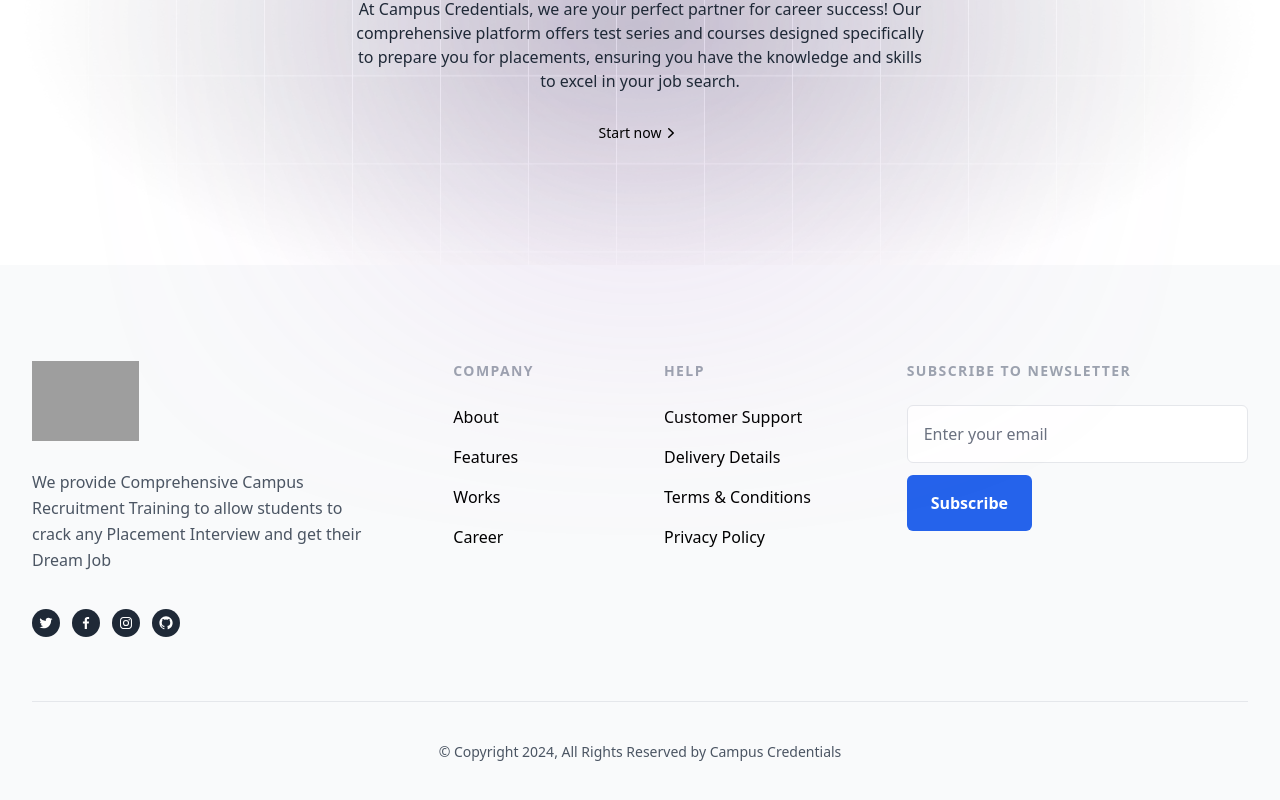
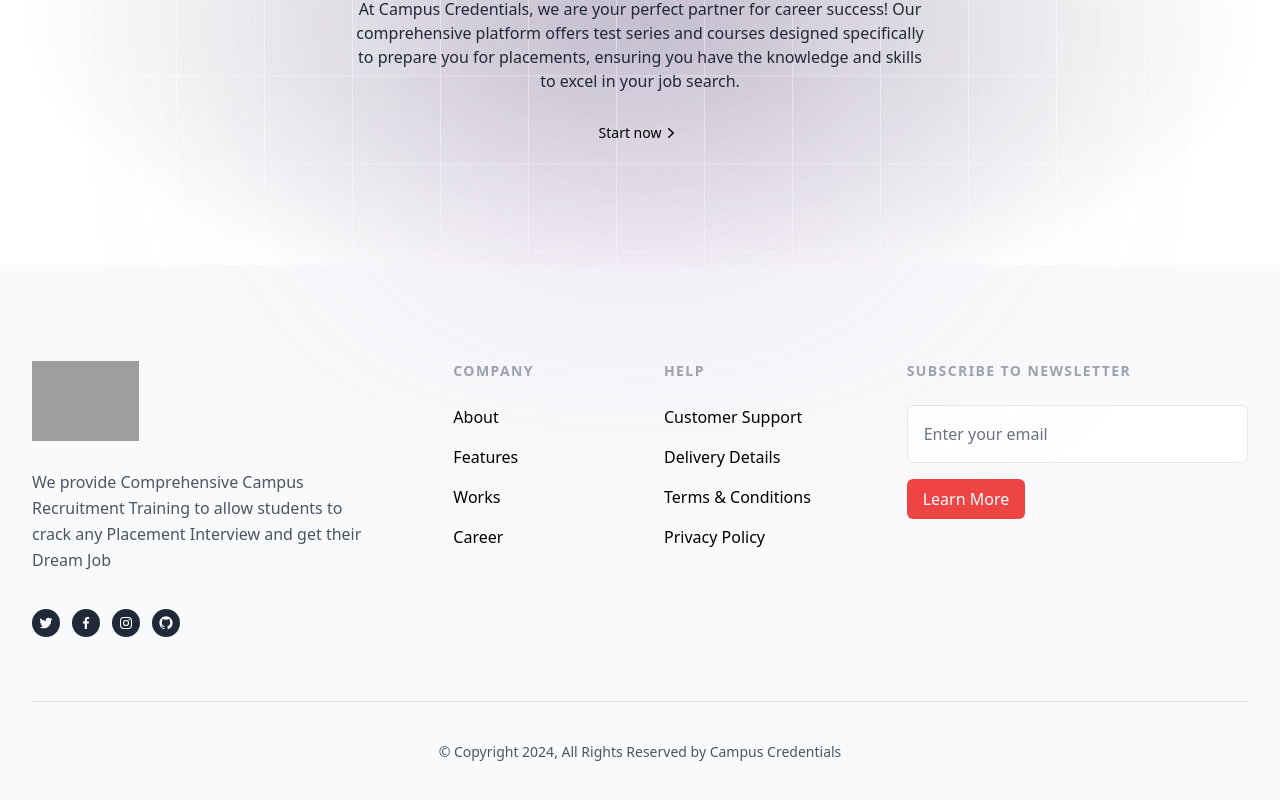
Before and after one commit to sudarsonhalder/Campus-Credentials-Official-Website, a Next.js app: page / in a window 1280 px wide. Shown: the part 5155-5955 px from the top of the page. Built offline with nearby package versions, Linux system fonts and the light colour scheme; grey boxes are pictures that could not be loaded.

Commit message:
Update Footer.jsx

```diff
--- a/components/ui/Footer/Footer.jsx
+++ b/components/ui/Footer/Footer.jsx
@@ -107,8 +107,9 @@ const Footer = () => {
                             <input type="email" name="email" id="email" placeholder="Enter your email" class="block w-full p-4 text-black placeholder-gray-500 transition-all duration-200 bg-white border border-gray-200 rounded-md focus:outline-none focus:border-blue-600 caret-blue-600" />
                         </div>
 
-                        <button type="submit" class="inline-flex items-center justify-center px-6 py-4 mt-3 font-semibold text-white transition-all duration-200 bg-blue-600 rounded-md hover:bg-blue-700 focus:bg-blue-700">Subscribe</button>
-                    </form>
+                        <button className="mt-4 py-2 px-4 text-white bg-red-500 rounded-md self-start">
+              Learn More
+            </button>                    </form>
                 </div>
             </div>
 
```
